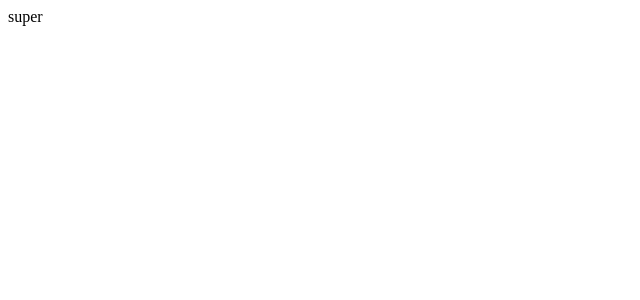
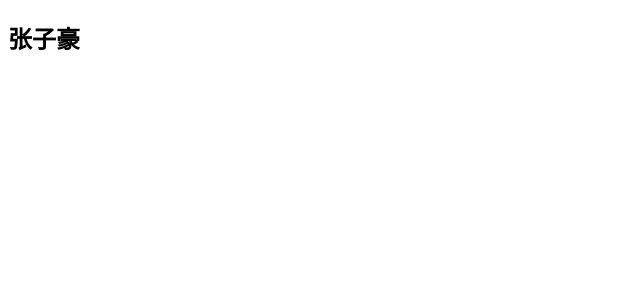
Before and after one commit to zhangzihao666666/supermall, a Vue app: page / in a window 1280 px wide. Shown: the top 300 px of the page, without its empty margins (0-640 px from the left). Built offline with nearby package versions, Linux system fonts and the light colour scheme.

Commit message:
20211018

```diff
--- a/src/App.vue
+++ b/src/App.vue
@@ -1,6 +1,6 @@
 <template>
 <div>
-  super
+  <h2>张子豪</h2>
 </div>
 </template>
 
```
